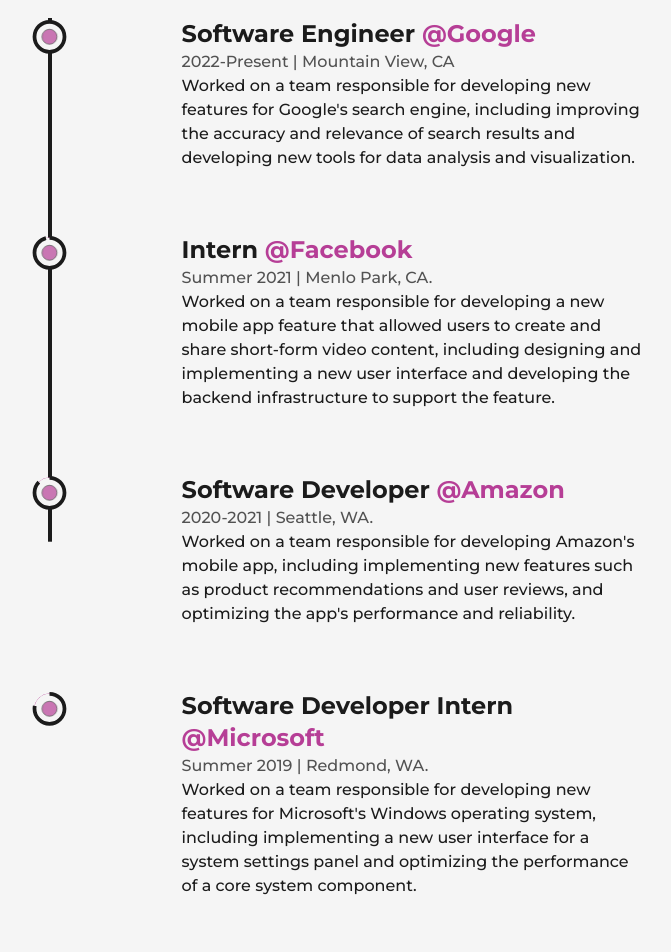
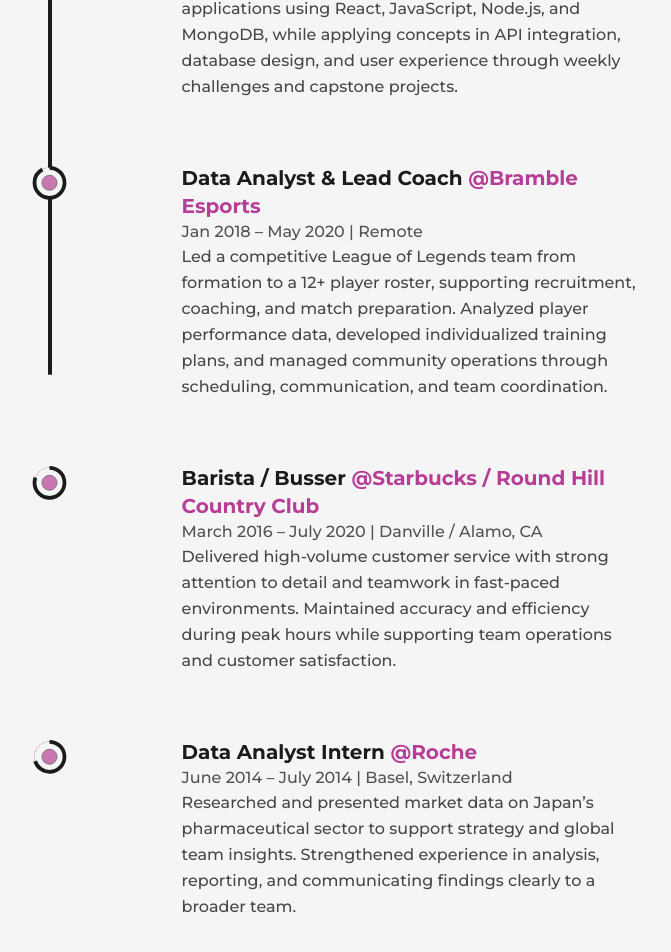
Before and after one commit to jcalderaro-96/Career_Portfolio, a Next.js app: page /about in a window 1280 px wide. Shown: the part 2410-3362 px from the top of the page, without its empty margins (244-915 px from the left). Built offline with nearby package versions, Linux system fonts and the light colour scheme.

Commit message:
Refine experience typography and improve timeline readability

```diff
--- a/src/components/Experience.js
+++ b/src/components/Experience.js
@@ -1,45 +1,47 @@
 import React, { useRef } from "react";
-import {
-  motion,
-  useScroll,
-} from "framer-motion";
+import { motion, useScroll } from "framer-motion";
 import LiIcon from "./LiIcon";
-
 
 const Details = ({ position, company, companyLink, time, address, work }) => {
   const ref = useRef(null);
+
   return (
     <li
       ref={ref}
-      className="my-8 first:mt-0 last:mb-0 w-[60%] mx-auto flex flex-col items-start justify-between md:w-[80%]"
+      className="my-8 first:mt-0 last:mb-0 mx-auto flex w-[60%] flex-col items-start justify-between md:w-[80%]"
     >
       <LiIcon reference={ref} />
+
       <motion.div
         initial={{ y: 50 }}
         whileInView={{ y: 0 }}
         transition={{ duration: 0.5, type: "spring" }}
       >
-        <h3 className="capitalize font-bold text-2xl sm:text-xl xs:text-lg">
+        <h3 className="text-xl font-bold capitalize sm:text-lg xs:text-base">
           {position}{" "}
           <a
             className="capitalize text-primary dark:text-primaryDark"
             href={companyLink}
-            target={"_blank"}
+            target="_blank"
+            rel="noopener noreferrer"
           >
             @{company}
           </a>
         </h3>
-        <span className="capitalize text-dark/75 font-medium dark:text-light/50 xs:text-sm">
+
+        <span className="font-medium capitalize text-dark/75 dark:text-light/50 xs:text-sm">
           {time} | {address}
         </span>
-        <p className="font-medium w-full md:text-sm"> {work}</p>
+
+        <p className="w-full font-medium leading-relaxed text-dark/80 dark:text-light/80 md:text-sm">
+          {work}
+        </p>
       </motion.div>
     </li>
   );
 };
 
 const Experience = () => {
-
   const ref = useRef(null);
 
   const { scrollYProgress } = useScroll({
@@ -48,70 +50,53 @@
   });
 
   return (
-
-      <div className="my-64">
-        <h2 className="font-bold text-8xl mb-32 w-full text-center md:text-6xl xs:text-4xl md:mb-16">
-          Experience
+    <div className="my-40 md:my-28">
+      <h2 className="mb-20 w-full text-center text-6xl font-bold md:text-5xl sm:text-4xl">
+        Relevant Experience
       </h2>
 
-        <div ref={ref} className="relative w-[75%] mx-auto lg:w-[90%] md:w-full">
+      <div ref={ref} className="relative mx-auto w-[75%] lg:w-[90%] md:w-full">
         <motion.div
-            className="absolute left-9 top-0 w-[4px] md:w-[2px] md:left-[30px] xs:left-[20px] h-full bg-dark
-            origin-top  dark:bg-primaryDark dark:shadow-3xl"
+          className="absolute left-9 top-0 h-full w-[4px] origin-top bg-dark
+          dark:bg-primaryDark dark:shadow-3xl md:left-[30px] md:w-[2px] xs:left-[20px]"
           style={{ scaleY: scrollYProgress }}
         />
-          <ul className="w-full flex flex-col items-start justify-between ml-4 xs:ml-2">
+
+        <ul className="ml-4 flex w-full flex-col items-start justify-between xs:ml-2">
           <Details
-              position="Software Engineer"
-              company="Google"
-              companyLink="https://google.com"
-              time="2022-Present"
-              address="Mountain View, CA"
-              work="Worked on a team responsible for developing new features for Google's search engine, including improving the accuracy and relevance of search results and developing new tools for data analysis and visualization."
+            position="Full-Stack Web Development Student"
+            company="UC Irvine Division of Continuing Education"
+            companyLink="https://ce.uci.edu/"
+            time="Nov 2024 – June 2025"
+            address="Online (Part-Time)"
+            work="Completed an 8-month immersive coding program focused on front-end and back-end web development. Built and deployed multiple responsive, full-stack web applications using React, JavaScript, Node.js, and MongoDB, while applying concepts in API integration, database design, and user experience through weekly challenges and capstone projects."
           />
 
           <Details
-              position="Intern"
-              company="Facebook"
-              companyLink="https://facebook.com"
-              time="Summer 2021"
-              address="Menlo Park, CA."
-              work="Worked on a team responsible for developing a new mobile app
-              feature that allowed users to create and share short-form video
-              content, including designing and implementing a new user interface
-              and developing the backend infrastructure to support the feature."
+            position="Data Analyst & Lead Coach"
+            company="Bramble Esports"
+            companyLink="https://twitter.com/"
+            time="Jan 2018 – May 2020"
+            address="Remote"
+            work="Led a competitive League of Legends team from formation to a 12+ player roster, supporting recruitment, coaching, and match preparation. Analyzed player performance data, developed individualized training plans, and managed community operations through scheduling, communication, and team coordination."
           />
 
           <Details
-              position="Software Developer"
-              company="Amazon"
-              companyLink="https://amazon.com"
-              time="2020-2021"
-              address="Seattle, WA."
-              work="Worked on a team responsible for developing Amazon's mobile app, including implementing new features such as product recommendations and user reviews, and optimizing the app's performance and reliability."
+            position="Barista / Busser"
+            company="Starbucks / Round Hill Country Club"
+            companyLink="https://www.starbucks.com/"
+            time="March 2016 – July 2020"
+            address="Danville / Alamo, CA"
+            work="Delivered high-volume customer service with strong attention to detail and teamwork in fast-paced environments. Maintained accuracy and efficiency during peak hours while supporting team operations and customer satisfaction."
           />
 
           <Details
-              position="Software Developer Intern"
-              company="Microsoft"
-              companyLink="https://microsoft.com"
-              time="Summer 2019"
-              address="Redmond, WA."
-              work="Worked on a team responsible for developing new features for
-              Microsoft's Windows operating system, including implementing a new
-              user interface for a system settings panel and optimizing the
-              performance of a core system component."
-            />
-
-            <Details
-              position="Teaching Assistant"
-              company="MIT"
-              companyLink="https://mit.edu"
-              time="Fall 2018"
-              address="Massachusetts Ave, Cambridge, MA."
-              work="Assisted in teaching a course on computer programming, held office
-              hours to help students with assignments, and graded exams and
-              assignments."
+            position="Data Analyst Intern"
+            company="Roche"
+            companyLink="https://www.roche.com/"
+            time="June 2014 – July 2014"
+            address="Basel, Switzerland"
+            work="Researched and presented market data on Japan’s pharmaceutical sector to support strategy and global team insights. Strengthened experience in analysis, reporting, and communicating findings clearly to a broader team."
           />
         </ul>
       </div>
```
Lines whose indentation alone changed are shown as unchanged.
